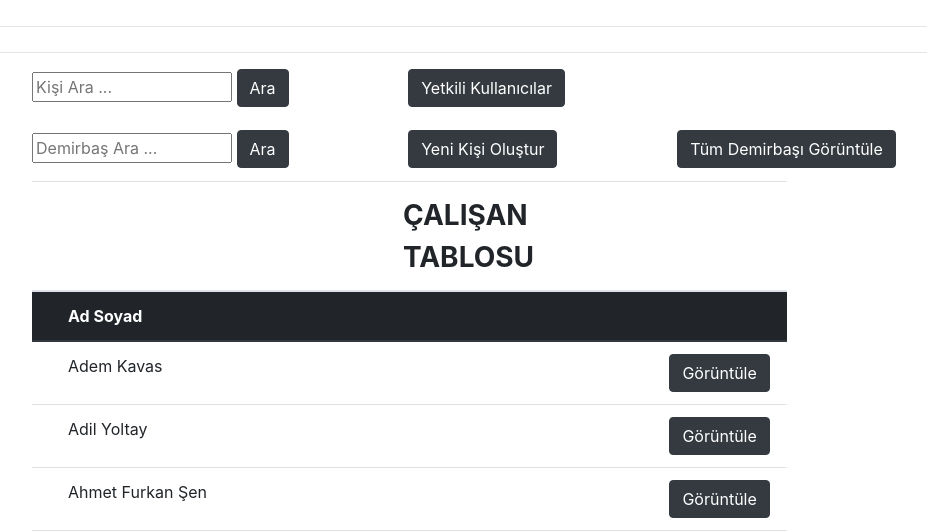
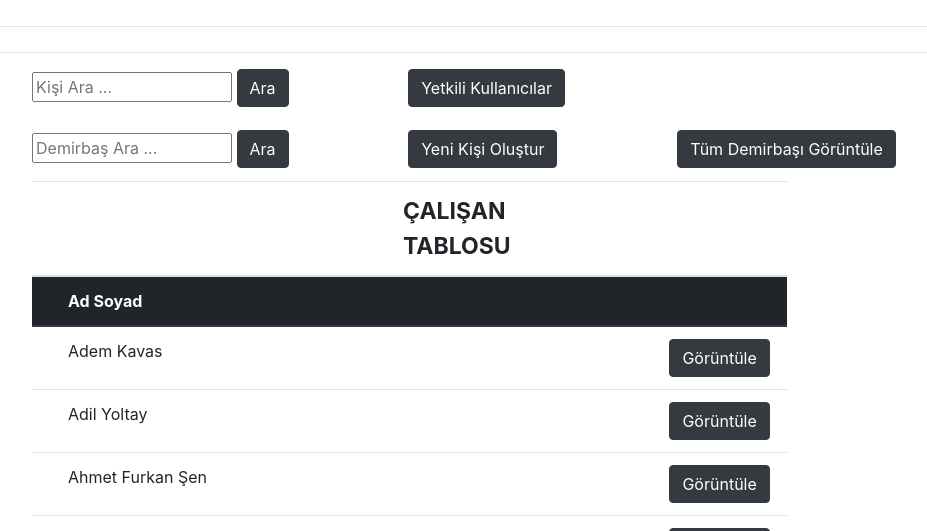
Before and after one commit to FBCruel/Kullanici-Esya_Takip-DjangoWeb, a Django app: page /main in a window 1280 px wide; the page is wider, and only the part inside the window is pictured. Shown: the part 100-631 px from the top of that part, without its empty margins (224-1151 px from the left). Run offline with Django 3.2, Linux system fonts and the light colour scheme; a user stored in the database is signed in; data comes from the database, SQL or seed files in the repository; both versions use the stored data as it was after the commit; some libraries are stand-ins or nearby versions.

Commit message:
Version 1.1.3

```diff
--- a/Demirbaş_App/views.py
+++ b/Demirbaş_App/views.py
@@ -267,7 +267,6 @@ def allExcelwrite(request):
     id = 1
     for row, veri in enumerate(data):
         for cell, value in enumerate(veri):
-            print(value)
             if str(value) == "None":
                 worksheet.write(row + 3, 0, id)
                 worksheet.write(row + 3, cell, value)
@@ -296,7 +295,6 @@ def excelwrite(request, id):
     worksheet = workbook.add_worksheet()
     worksheet.set_column(
         "D:D", 5
-
     )
     worksheet.set_column(
         "G:G",
@@ -319,7 +317,6 @@ def excelwrite(request, id):
     id = 1
     for row, veri in enumerate(data):
         for cell, value in enumerate(veri):
-            print(value)
             if str(value) == "None":
                 worksheet.write(row + 3, 0, id)
                 worksheet.write(row + 3, cell, value)
--- a/Templates/Main.html
+++ b/Templates/Main.html
@@ -49,7 +49,7 @@
                 <tr>
                     <th scope="col"></th>
                     <th scope="col"></th>
-                    <th style="font-size: 28px;" scope="col">ÇALIŞAN TABLOSU</th>
+                    <th style="font-size: 23px;" scope="col">ÇALIŞAN TABLOSU</th>
                     <th scope="col"></th>
                     <th scope="col"></th>
                     <th scope="col"></th>
```
Also changed, not shown: db.sqlite3.
